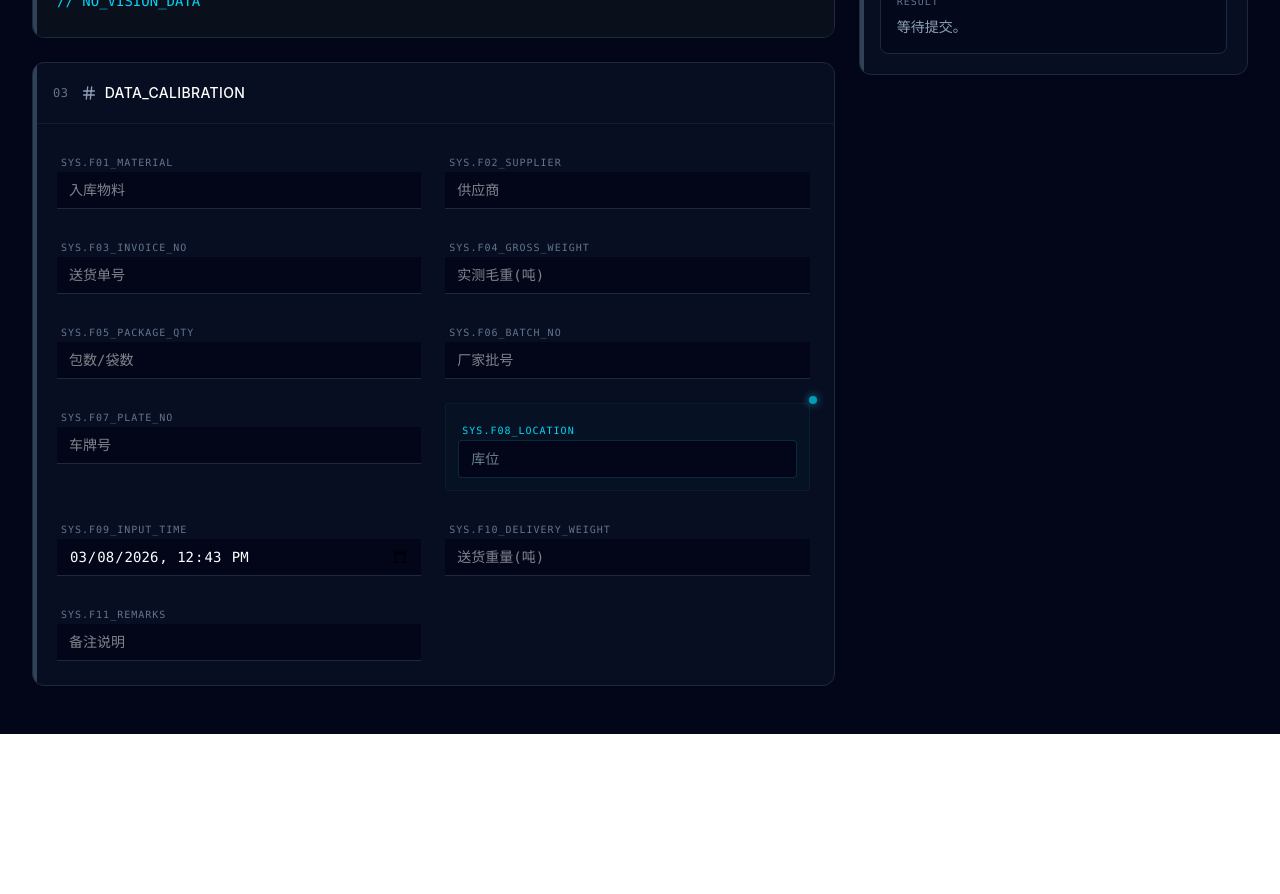
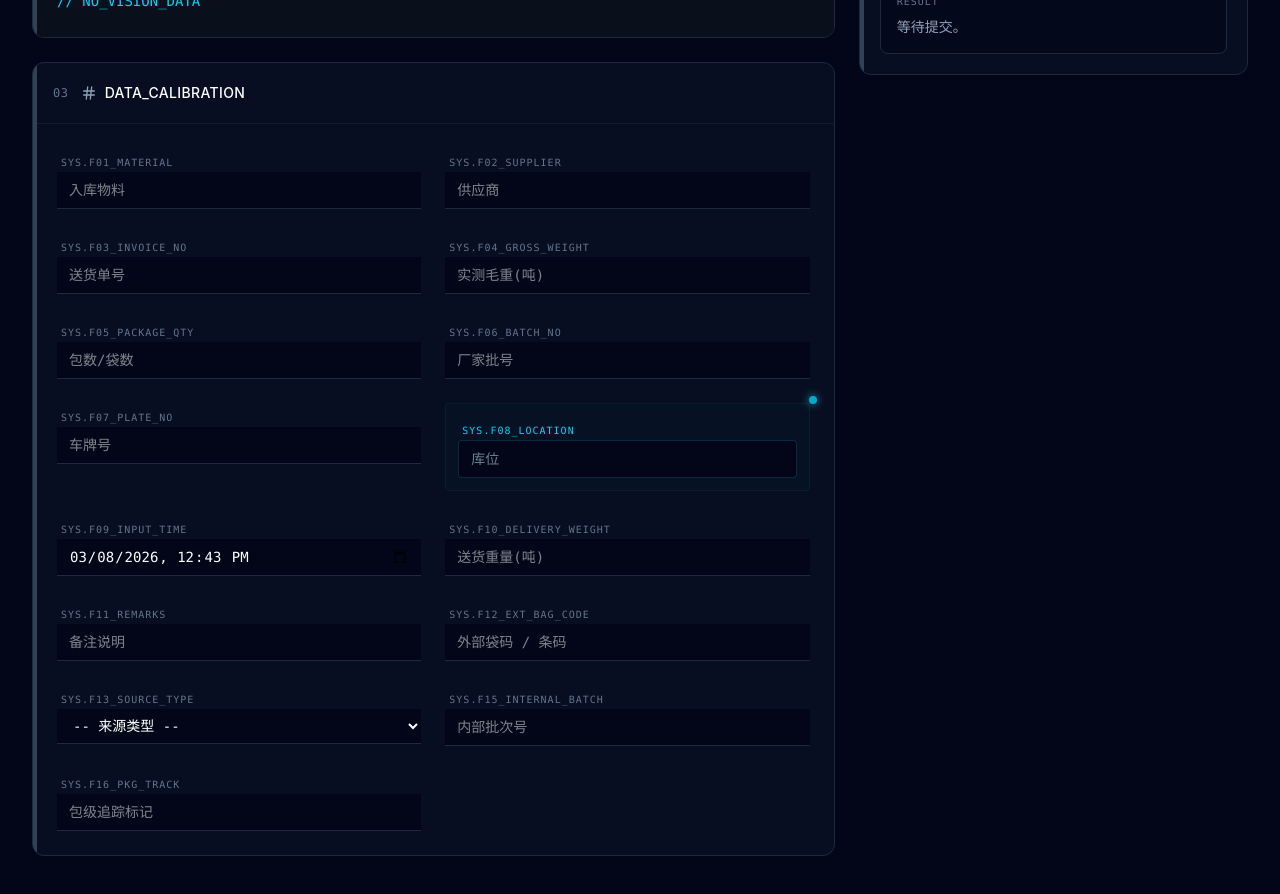
Before and after one commit to earth7777777/hanyu-pwa-laptop-main, a React (Vite) app: page / in a window 1280 px wide. Shown: the part 680-1574 px from the top of the page. Before the commit the page ends 1414 px from the top, so only its background shows below. Built offline with nearby package versions, Linux system fonts and the light colour scheme.

Commit message:
第二批次：阶段二前端确认提示与发布

```diff
--- a/src/App.tsx
+++ b/src/App.tsx
@@ -89,6 +89,11 @@ export default function App() {
   });
   const [f10, setF10] = useState('');
   const [f11, setF11] = useState('');
+  const [f12, setF12] = useState('');
+  const [f13, setF13] = useState('');
+  const [f14, setF14] = useState('');
+  const [f15, setF15] = useState('');
+  const [f16, setF16] = useState('');
 
   const [visionData, setVisionData] = useState<VisionData>(null);
   const [draftName, setDraftName] = useState('');
@@ -108,8 +113,13 @@ export default function App() {
       f09: f09.trim(),
       f10: f10.trim(),
       f11: f11.trim(),
+      f12: f12.trim(),
+      f13: f13.trim(),
+      f14: f14.trim(),
+      f15: f15.trim(),
+      f16: f16.trim(),
     }),
-    [f01, f02, f03, f04, f05, f06, f07, f08, f09, f10, f11]
+    [f01, f02, f03, f04, f05, f06, f07, f08, f09, f10, f11, f12, f13, f14, f15, f16]
   );
 
   const prettyVision = useMemo(() => {
@@ -157,6 +167,11 @@ export default function App() {
       setErrorText('未上传照片时，必须填写异常说明。');
       return;
     }
+
+    if (f15.trim() && !window.confirm(`已填写内部批次号：${f15.trim()}，确认提交？`)) {
+      return;
+    }
+
 
     setStatus('loading');
     setErrorText('');
@@ -467,6 +482,75 @@ export default function App() {
                   />
                 </div>
 
+                <div className="space-y-2">
+                  <label className="font-mono text-[10px] text-slate-500 uppercase tracking-widest pl-1">
+                    SYS.F12_EXT_BAG_CODE
+                  </label>
+                  <input
+                    type="text"
+                    value={f12}
+                    onChange={(e) => setF12(e.target.value)}
+                    placeholder="外部袋码 / 条码"
+                    className="w-full bg-slate-950 border-b border-slate-800 px-3 py-2 font-mono text-sm text-white focus:outline-none focus:border-cyan-500 focus:bg-slate-950/80 transition-colors"
+                  />
+                </div>
+
+                <div className="space-y-2">
+                  <label className="font-mono text-[10px] text-slate-500 uppercase tracking-widest pl-1">
+                    SYS.F13_SOURCE_TYPE
+                  </label>
+                  <select
+                    value={f13}
+                    onChange={(e) => setF13(e.target.value)}
+                    className="w-full bg-slate-950 border-b border-slate-800 px-3 py-2 font-mono text-sm text-white focus:outline-none focus:border-cyan-500 focus:bg-slate-950/80 transition-colors"
+                  >
+                    <option value="">-- 来源类型 --</option>
+                    <option value="新料">新料</option>
+                    <option value="回料">回料</option>
+                  </select>
+                </div>
+
+                {f13 === '回料' && (
+                  <div className="space-y-2">
+                    <label className="font-mono text-[10px] text-slate-500 uppercase tracking-widest pl-1">
+                      SYS.F14_REGRIND_CLASS
+                    </label>
+                    <input
+                      type="text"
+                      value={f14}
+                      onChange={(e) => setF14(e.target.value)}
+                      placeholder="回料分类"
+                      className="w-full bg-slate-950 border-b border-slate-800 px-3 py-2 font-mono text-sm text-white focus:outline-none focus:border-cyan-500 focus:bg-slate-950/80 transition-colors"
+                    />
+                  </div>
+                )}
+
+                <div className="space-y-2">
+                  <label className="font-mono text-[10px] text-slate-500 uppercase tracking-widest pl-1">
+                    SYS.F15_INTERNAL_BATCH
+                  </label>
+                  <input
+                    type="text"
+                    value={f15}
+                    onChange={(e) => setF15(e.target.value)}
+                    placeholder="内部批次号"
+                    className="w-full bg-slate-950 border-b border-slate-800 px-3 py-2 font-mono text-sm text-white focus:outline-none focus:border-cyan-500 focus:bg-slate-950/80 transition-colors"
+                  />
+                </div>
+
+                <div className="space-y-2">
+                  <label className="font-mono text-[10px] text-slate-500 uppercase tracking-widest pl-1">
+                    SYS.F16_PKG_TRACK
+                  </label>
+                  <input
+                    type="text"
+                    value={f16}
+                    onChange={(e) => setF16(e.target.value)}
+                    placeholder="包级追踪标记"
+                    className="w-full bg-slate-950 border-b border-slate-800 px-3 py-2 font-mono text-sm text-white focus:outline-none focus:border-cyan-500 focus:bg-slate-950/80 transition-colors"
+                  />
+                </div>
+
 
               </div>
             </section>
```
